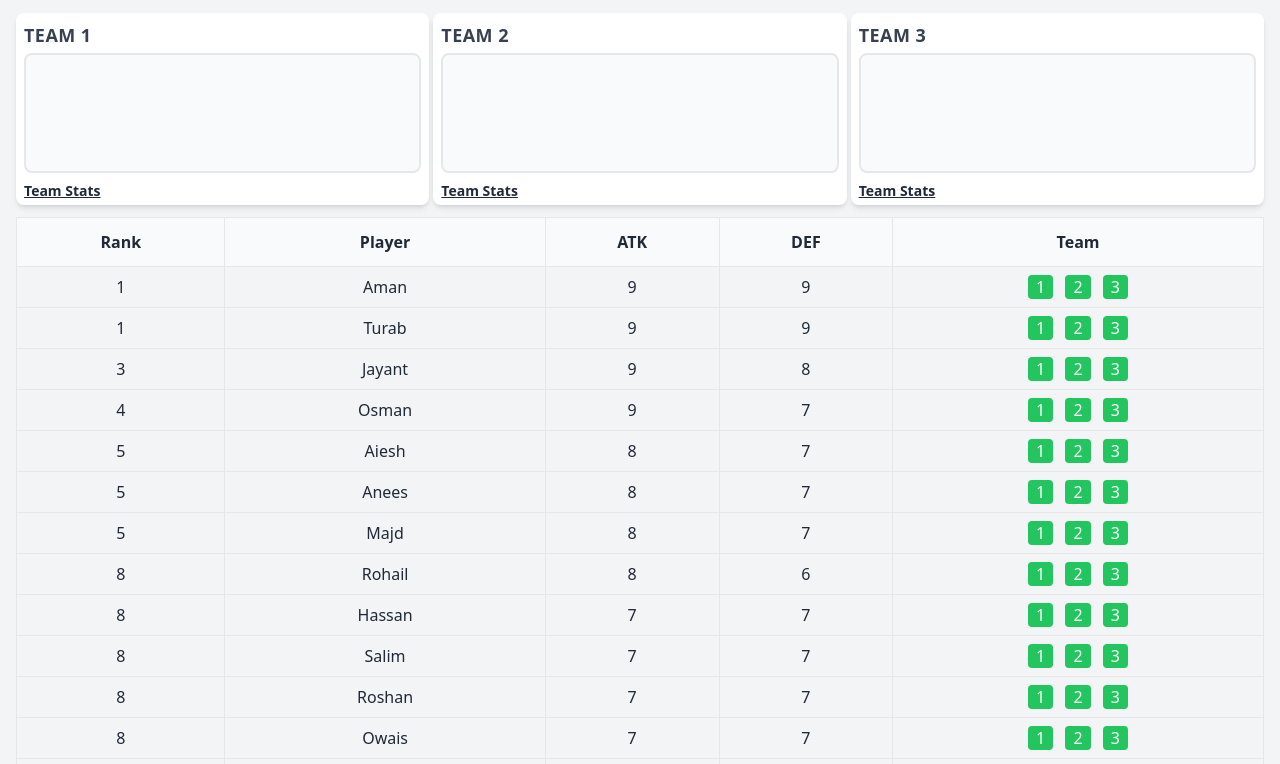
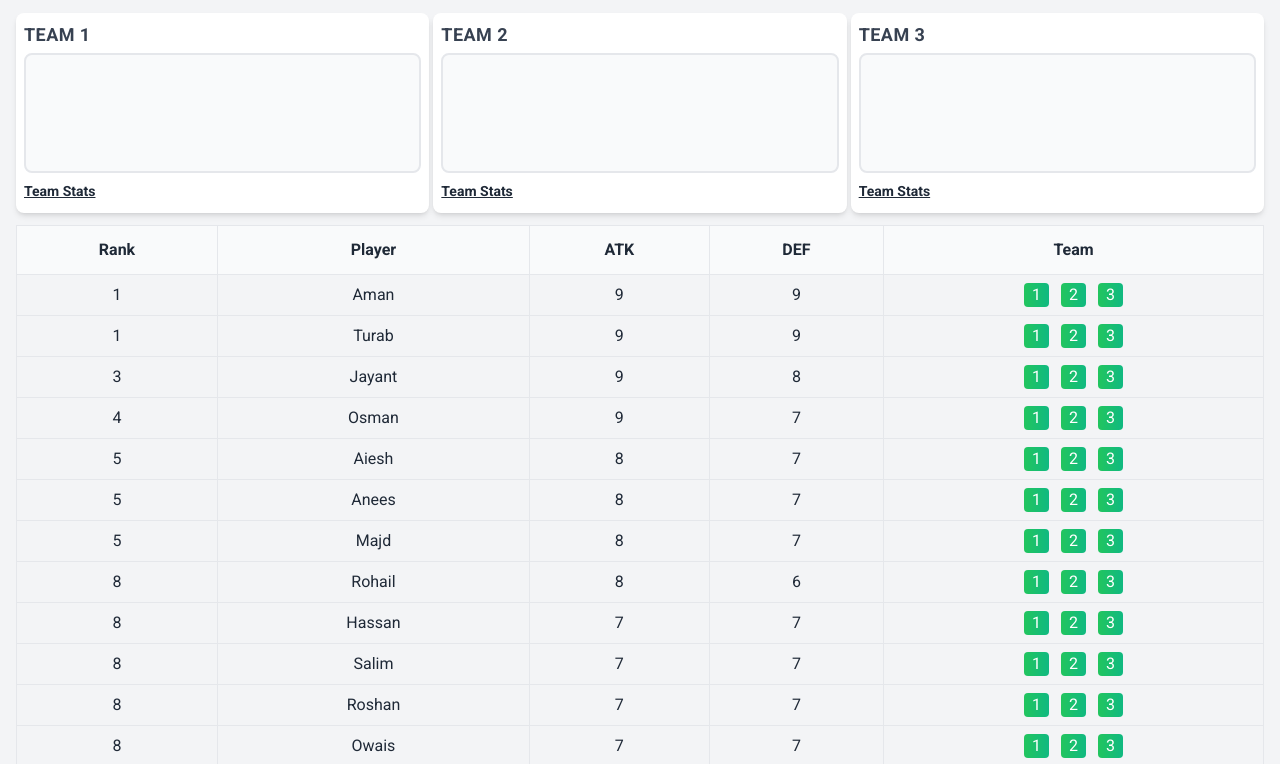
Before and after one commit to velcro-sports/velcro-sports.github.io, a plain HTML site: page volleyball.html in a window 1280 px wide. Shown: the part 91-855 px from the top of the page. Drawn offline with nearby package versions, Linux system fonts and the light colour scheme.

Commit message:
Update styling

```diff
--- a/volleyball.html
+++ b/volleyball.html
@@ -5,18 +5,32 @@
     <meta charset="UTF-8">
     <meta name="viewport" content="width=device-width, initial-scale=1.0">
     <title>Volleyball</title>
+    <link rel="preconnect" href="https://fonts.googleapis.com">
+    <link rel="preconnect" href="https://fonts.gstatic.com" crossorigin>
+    <link href="https://fonts.googleapis.com/css2?family=Roboto:wght@300;400;500;700&display=swap" rel="stylesheet">
     <script src="https://cdn.tailwindcss.com"></script>
+    <script>
+        tailwind.config = {
+            theme: {
+                extend: {
+                    fontFamily: {
+                        'roboto': ['Roboto', 'sans-serif'],
+                    },
+                }
+            }
+        }
+    </script>
     <script src="https://code.jquery.com/jquery-3.6.0.min.js"></script>
     <script src="volleyball.js"></script>
 </head>
 
-<body class="bg-gray-100 p-4 text-gray-800">
+<body class="bg-gray-100 p-4 text-gray-800 font-roboto">
     <div class="max-w-7xl mx-auto">
         <h1 class="text-3xl font-bold text-center mb-2">Velcro Volleyball</h1>
         <h2 class="text-xl text-center mb-4">Team Selection Tool</h2>
 
         <div class="grid grid-cols-3 gap-1 mb-3">
-            <div id="team1" class="bg-white rounded-lg shadow-md px-2 pt-2">
+            <div id="team1" class="bg-white rounded-lg shadow-md px-2 py-2">
                 <h2 class="text-lg font-bold text-gray-700 uppercase tracking-wide mb-1">Team 1</h2>
                 <div class="team-players min-h-[120px] border-2 border border-gray-200 rounded-lg p-1 bg-gray-50 mb-2">
                 </div>
@@ -24,7 +38,7 @@
                 <p class="avg-skill font-semibold text-sm mb-1"></p>
                 <p class="avg-skill-details font-medium text-xs mb-1"></p>
             </div>
-            <div id="team2" class="bg-white rounded-lg shadow-md px-2 pt-2">
+            <div id="team2" class="bg-white rounded-lg shadow-md px-2 py-2">
                 <h2 class="text-lg font-bold text-gray-700 uppercase tracking-wide mb-1">Team 2</h2>
                 <div class="team-players min-h-[120px] border-2 border border-gray-200 rounded-lg p-1 bg-gray-50 mb-2">
                 </div>
@@ -32,7 +46,7 @@
                 <p class="avg-skill font-semibold text-sm mb-1"></p>
                 <p class="avg-skill-details font-medium text-xs mb-1"></p>
             </div>
-            <div id="team3" class="bg-white rounded-lg shadow-md px-2 pt-2">
+            <div id="team3" class="bg-white rounded-lg shadow-md px-2 py-2">
                 <h2 class="text-lg font-bold text-gray-700 uppercase tracking-wide mb-1">Team 3</h2>
                 <div class="team-players min-h-[120px] border-2 border border-gray-200 rounded-lg p-1 bg-gray-50 mb-2">
                 </div>
@@ -72,7 +86,7 @@
                 class="w-full max-w-2xl mx-auto p-3 border border-gray-300 rounded-lg resize-y mb-4" rows="10"
                 placeholder="Paste the WhatsApp sign-up message here."></textarea>
             <button id="createTeams"
-                class="mx-auto px-6 py-2 bg-blue-500 hover:bg-blue-600 text-white font-bold uppercase rounded-md shadow transition-all duration-300 hover:shadow-lg active:transform active:translate-y-0.5">
+                class="mx-auto px-6 py-2 bg-gradient-to-r from-green-500 to-emerald-500 hover:from-green-600 hover:to-emerald-600 text-white font-bold uppercase rounded-md shadow transition-all duration-300 hover:shadow-lg active:transform active:translate-y-0.5">
                 Create Balanced Teams
             </button>
         </div>
--- a/volleyball.js
+++ b/volleyball.js
@@ -125,9 +125,9 @@ $(document).ready(function () {
                             ${formatSkillWithChange(player.defence, player.oldDefence)}
                         </td>
                         <td class="border border-gray-200 px-1 py-2 text-center">
-                            <button class="add-to-team px-2 bg-green-500 hover:bg-green-600 text-white rounded mx-1 transition-colors duration-200" data-team="1">1</button>
-                            <button class="add-to-team px-2 bg-green-500 hover:bg-green-600 text-white rounded mx-1 transition-colors duration-200" data-team="2">2</button>
-                            <button class="add-to-team px-2 bg-green-500 hover:bg-green-600 text-white rounded mx-1 transition-colors duration-200" data-team="3">3</button>
+                            <button class="add-to-team px-2 bg-gradient-to-r from-green-500 to-emerald-500 hover:from-green-600 hover:to-emerald-600 text-white rounded mx-1 transition-all duration-200" data-team="1">1</button>
+                            <button class="add-to-team px-2 bg-gradient-to-r from-green-500 to-emerald-500 hover:from-green-600 hover:to-emerald-600 text-white rounded mx-1 transition-all duration-200" data-team="2">2</button>
+                            <button class="add-to-team px-2 bg-gradient-to-r from-green-500 to-emerald-500 hover:from-green-600 hover:to-emerald-600 text-white rounded mx-1 transition-all duration-200" data-team="3">3</button>
                         </td>
                     </tr>
                 `);
```
